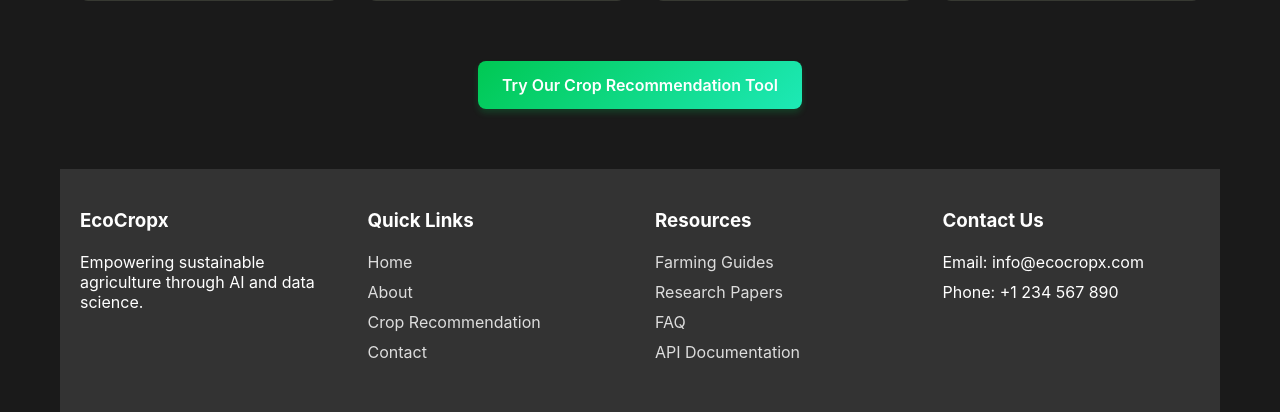
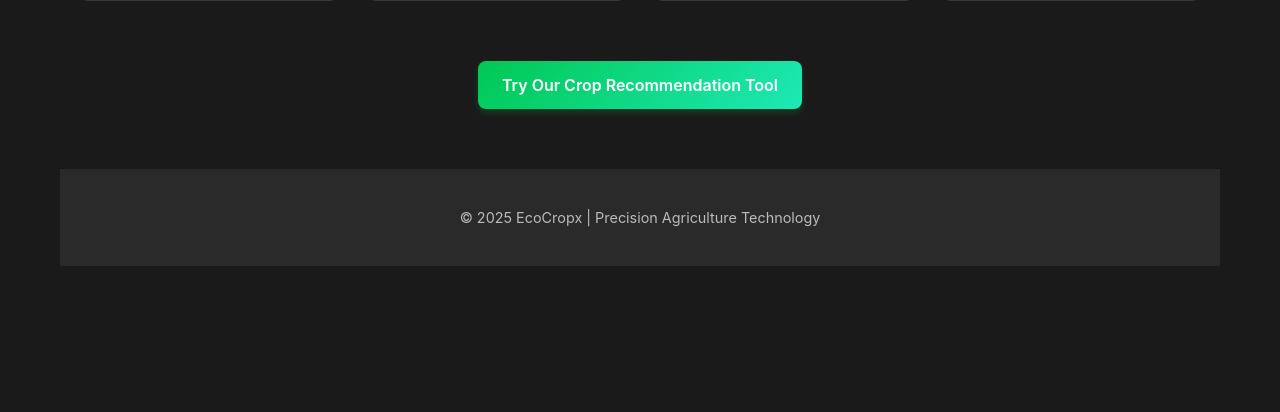
Before and after one commit to Udaya-Krishna/flask_crop, a Flask app: page /about in a window 1280 px wide. Shown: the part 2165-2577 px from the top of the page. After the commit the page ends 2431 px from the top, so only its background shows below. Run offline with Flask 3, Linux system fonts and the light colour scheme; parts of the project's set-up code (start-up, migrations or seed data) failed here and were passed over.

Commit message:
Update About.html

```diff
--- a/templates/About.html
+++ b/templates/About.html
@@ -180,37 +180,9 @@
         </div>
     </div>
 
-    <footer>
-        <div class="container">
-            <div class="footer-content">
-                <div class="footer-section">
-                    <h3>EcoCropx</h3>
-                    <p>Empowering sustainable agriculture through AI and data science.</p>
-                </div>
-                <div class="footer-section">
-                    <h3>Quick Links</h3>
-                    <ul>
-                        <li><a href="/">Home</a></li>
-                        <li><a href="/about">About</a></li>
-                        <li><a href="/index">Crop Recommendation</a></li>
-                        <li><a href="/contact">Contact</a></li>
-                    </ul>
-                </div>
-                <div class="footer-section">
-                    <h3>Resources</h3>
-                    <ul>
-                        <li><a href="/guides">Farming Guides</a></li>
-                        <li><a href="/research">Research Papers</a></li>
-                        <li><a href="/faq">FAQ</a></li>
-                        <li><a href="/api">API Documentation</a></li>
-                    </ul>
-                </div> <div class="footer-section">
-                    <h3>Contact Us</h3>
-                    <ul>
-                     <li>Email: info@ecocropx.com</li>
-                     <li>Phone: +1 234 567 890</li>
-                    </ul>
-                </div>
+        <footer class="footer">
+      <p>© 2025 EcoCropx | Precision Agriculture Technology</p>
+    </footer>
             </body>
 
 
```
